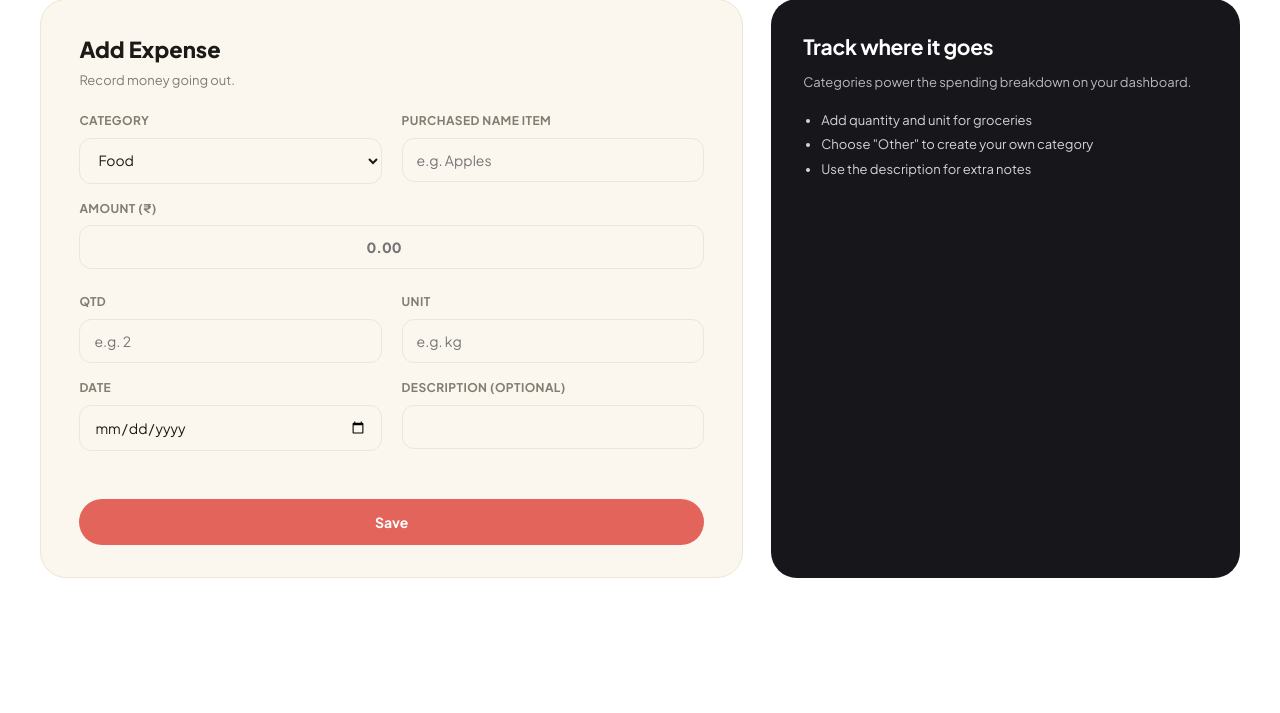
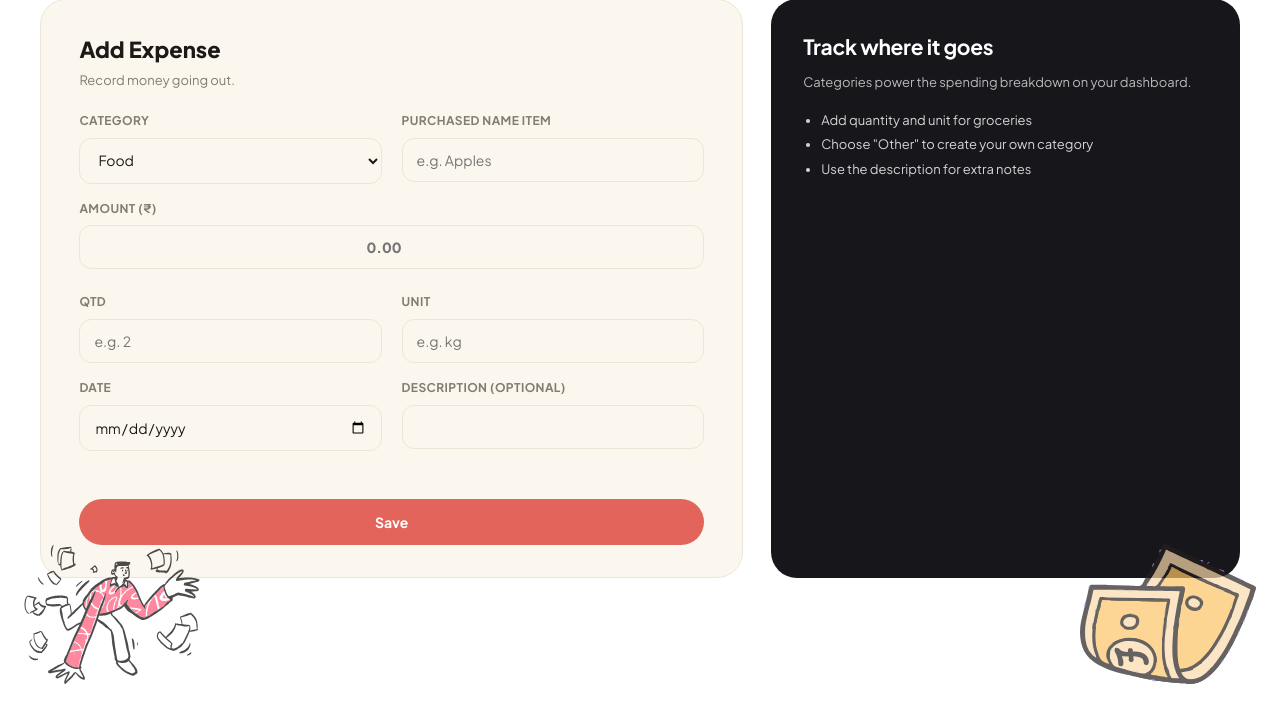
Before and after one commit to Azizshahiwala/FinanceManager, a Django app: page /expense-add/ in a window 1280 px wide. Shown: the part 87-800 px from the top of the page. Run offline with Django 5.2, Linux system fonts and the light colour scheme; the visitor is signed in with stand-in values (Sample User, id 1).

Commit message:
Added svgs for more doodle look

```diff
--- a/Finance/static/style.css
+++ b/Finance/static/style.css
@@ -841,3 +841,75 @@ form textarea:focus {
   .export-card { padding: 18px; }
   .live-link-controls { flex-direction: column; }
 }
+
+
+/* Base mobile styles (Default) */
+.responsive-svg-wrapper {
+    display: flex;
+    justify-content: center;
+    margin: 1.5rem auto;
+    width: 8rem; /* 128px */
+}
+
+.responsive-svg-wrapper img {
+    width: 100%;
+    height: auto;
+    object-fit: contain;
+}
+
+/* Small devices (tablets, 640px and up) */
+@media (min-width: 640px) {
+    .responsive-svg-wrapper {
+        width: 12rem; /* 192px */
+    }
+}
+
+/* Medium devices (laptops, 768px and up) */
+@media (min-width: 768px) {
+    .responsive-svg-wrapper {
+        width: 16rem; /* 256px */
+    }
+}
+
+/* Large devices (desktops, 1024px and up) */
+@media (min-width: 1024px) {
+    .responsive-svg-wrapper {
+        width: 20rem; /* 320px */
+    }
+}
+
+
+.decorative-svg {
+    position: fixed;
+    padding: 1.5rem;
+    opacity: 0.7;
+    pointer-events: none;
+    z-index: 0.6;
+    width: 6rem;
+}
+
+/* Horizontal Placement */
+.place-left { left: 0; }
+.place-right { right: 0; }
+
+/* Vertical Placement */
+.place-top { top: 0; }
+.place-bottom { bottom: 0; }
+
+/* Image scaling */
+.decorative-svg img {
+    width: 100%;
+    height: auto;
+    object-fit: contain;
+}
+
+/* Responsive Scaling */
+@media (min-width: 640px) {
+    .decorative-svg { width: 8rem; }
+}
+@media (min-width: 768px) {
+    .decorative-svg { width: 12rem; }
+}
+@media (min-width: 1024px) {
+    .decorative-svg { width: 14rem; }
+}
--- a/Finance/templates/Dashboard.html
+++ b/Finance/templates/Dashboard.html
@@ -150,12 +150,14 @@
 </style>
 
 <div class="dashboard-page">
+    <div class="responsive-svg-wrapper">
+        <img src="{% static 'chill_person.svg' %}" alt="Relaxing with finances">
+    </div>
 
-    <div class="dashboard-heading">
+    <div class="dashboard-heading text-center">
         <h1>Welcome to your Dashboard</h1>
         <p>Your financial overview for {{ report_year }}</p>
     </div>
-
     <div class="summary-grid">
 
         <div class="summary-card income-card">
--- a/Finance/templates/ExpenseCategory/ExpenseAdd.html
+++ b/Finance/templates/ExpenseCategory/ExpenseAdd.html
@@ -1,4 +1,5 @@
 {% extends 'Homepage.html' %}
+{%load static%}
 {% block title %}Add Expense{% endblock %}
 
 {% block content %}
@@ -83,6 +84,14 @@
 
 </div>
 
+
+<div class="decorative-svg place-bottom place-right">
+    <img src="{% static 'folding_dollahh.svg' %}" alt="Floating dollar">
+</div>
+<div class="decorative-svg place-bottom place-left">
+    <img src="{% static 'messy.svg' %}" alt="Messy">
+</div>
+
 <script>
   const category = document.getElementById('id_category');
   const customCategoryBox = document.getElementById('custom-category-box');
--- a/Finance/templates/IncomeCategory/IncomeAdd.html
+++ b/Finance/templates/IncomeCategory/IncomeAdd.html
@@ -1,4 +1,5 @@
 {% extends 'Homepage.html' %}
+{%load static%}
 {% block title %}Add Income{% endblock %}
 
 {% block content %}
@@ -71,6 +72,9 @@
 
 </div>
 
+<div class="decorative-svg place-bottom place-right">
+    <img src="{% static 'floating_money.svg' %}" alt="Floating money">
+</div>
 <script>
   const category = document.getElementById('id_category');
   const customCategoryBox = document.getElementById('custom-category-box');
--- a/Finance/templates/LoginPage.html
+++ b/Finance/templates/LoginPage.html
@@ -1,7 +1,13 @@
 {% extends 'Homepage.html' %}
+{%load static%}
 {% block title %}Login{% endblock %}
 
 {% block content %}
+
+<div class="responsive-svg-wrapper">
+    <img src="{% static 'lock.svg' %}" alt="Lock">
+</div>
+
 <div class="auth-split">
 
   <div class="auth-form">
```
Also changed, not shown: Finance/templates/ExportArea.html (+9 -1 lines), Finance/templates/Logout.html (+7 -0 lines), Finance/templates/Transaction.html (+13 -0 lines), Finance/static/chill_person.svg, Finance/static/floating_dollahhh.svg (deleted), Finance/static/floating_money.svg (added), Finance/static/folding_dollahh.svg, Finance/static/lock.svg (added), Finance/static/stacked_money.svg, 2 other files.
